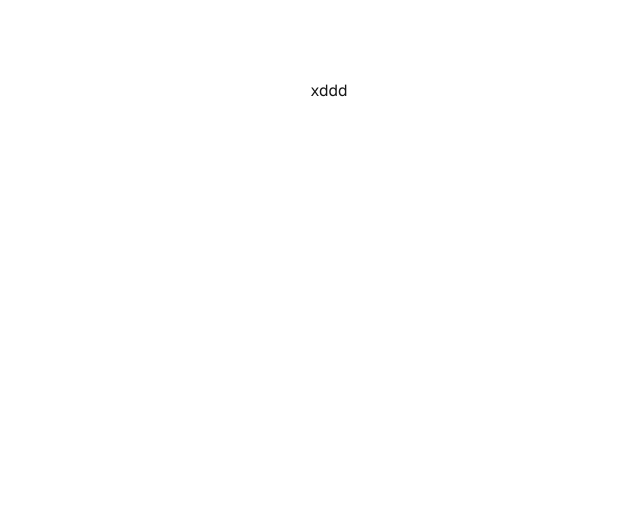
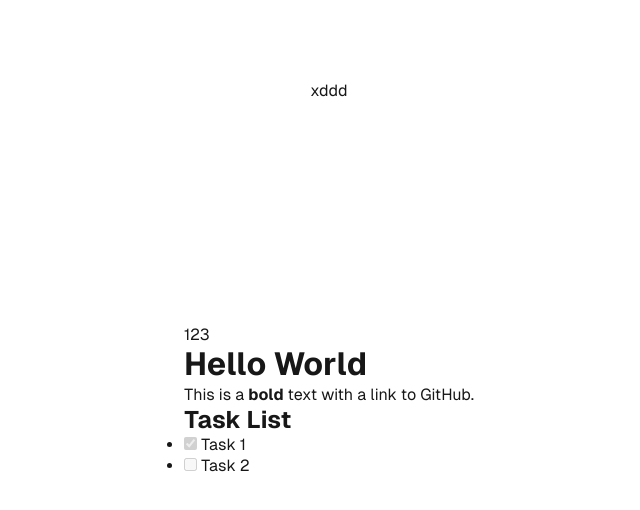
Before and after one commit to alfredhuang426/my-next-app-2, a Next.js app: page / in a window 1280 px wide. Shown: the top 510 px of the page, without its empty margins (311-951 px from the left). Built offline with nearby package versions, Linux system fonts and the light colour scheme.

Commit message:
add shell

```diff
--- /dev/null
+++ b/src/app/Shell.tsx
@@ -0,0 +1,12 @@
+import React from 'react'
+import dynamic from 'next/dynamic';
+
+const DynamicComponent = dynamic(() => import('@/app/ShowMarkdown').then(mod => mod.default), {
+  ssr: false,
+});
+
+export const Shell = () => {
+  return (
+    <div><DynamicComponent /></div>
+  )
+}
--- a/src/app/ShowMarkdown.tsx
+++ b/src/app/ShowMarkdown.tsx
@@ -14,7 +14,7 @@ This is a **bold** text with a link to [GitHub](https://github.com).
 - [ ] Task 2
 `;
 
-export const ShowMarkdown = () => {
+const ShowMarkdown = () => {
   return (
     <>
       <div>123</div>
@@ -24,3 +24,5 @@ export const ShowMarkdown = () => {
     </>
   );
 };
+
+export default ShowMarkdown;
--- a/src/app/page.tsx
+++ b/src/app/page.tsx
@@ -1,4 +1,5 @@
 import styles from "./page.module.css";
+import { Shell } from "./Shell";
 // import { ShowMarkdown } from "./ShowMarkdown";
 
 export default function Home() {
@@ -6,6 +7,7 @@ export default function Home() {
     <div className={styles.page}>
       {/* <ShowMarkdown /> */}
       xddd
+      <Shell />
     </div>
   );
 }
```
